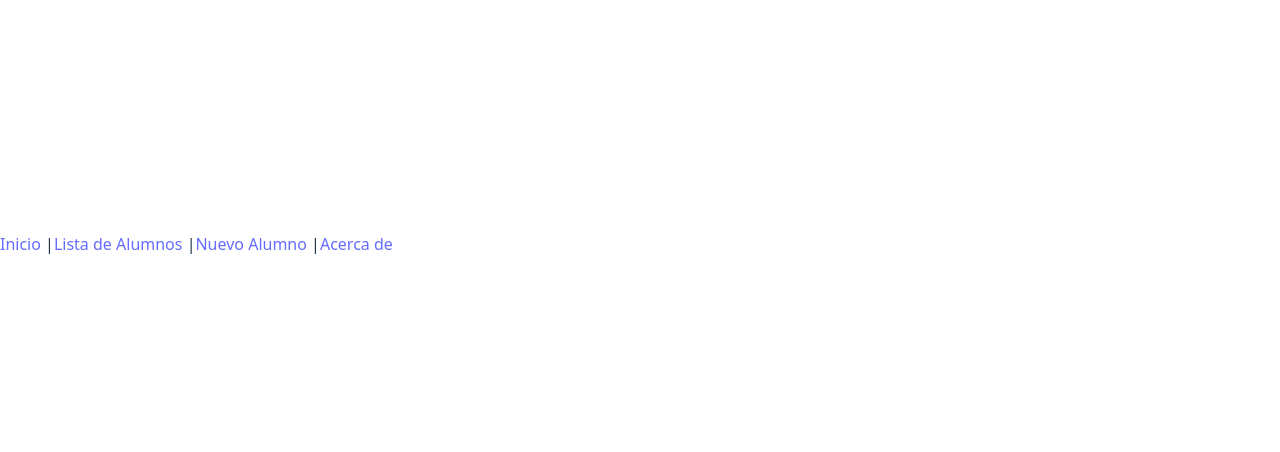
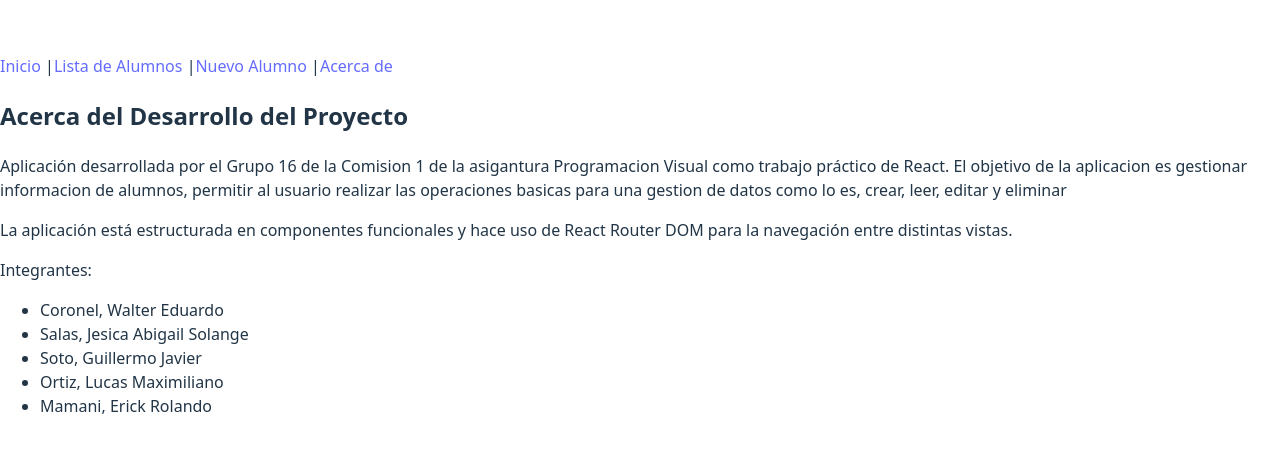
Before and after one commit to waltopo/pv_tp5_grupo16, a React (Vite) app in the folder demo-react-router/: page /acerca in a window 1280 px wide. Shown: the part 156-608 px from the top of the page. Built offline with nearby package versions, Linux system fonts and the light colour scheme.

Commit message:
Imporato de componente[App.jsx][MamaniErick]

```diff
--- a/demo-react-router/src/App.jsx
+++ b/demo-react-router/src/App.jsx
@@ -1,6 +1,7 @@
 import { BrowserRouter as Router, Routes, Route } from "react-router-dom";
 import { useState } from 'react';
-import NavBar from "./components/NavBar";
+import AcercaDe from "./pages/AcercaDe.jsx";
+import NavBar from "./components/NavBar.jsx";
 
 function App() {
   const [count, setCount] = useState(0)
@@ -14,7 +15,7 @@ function App() {
         <Route path="/alumnos/nuevo" element={<></>} />
         <Route path="/alumnos/:id" element={<></>} />
         <Route path="/alumnos/:id/editar" element={<></>} />
-        <Route path="/acerca" element={<></>} />
+        <Route path="/acerca" element={<AcercaDe/>} />
       </Routes>
     </Router>
   );
```
